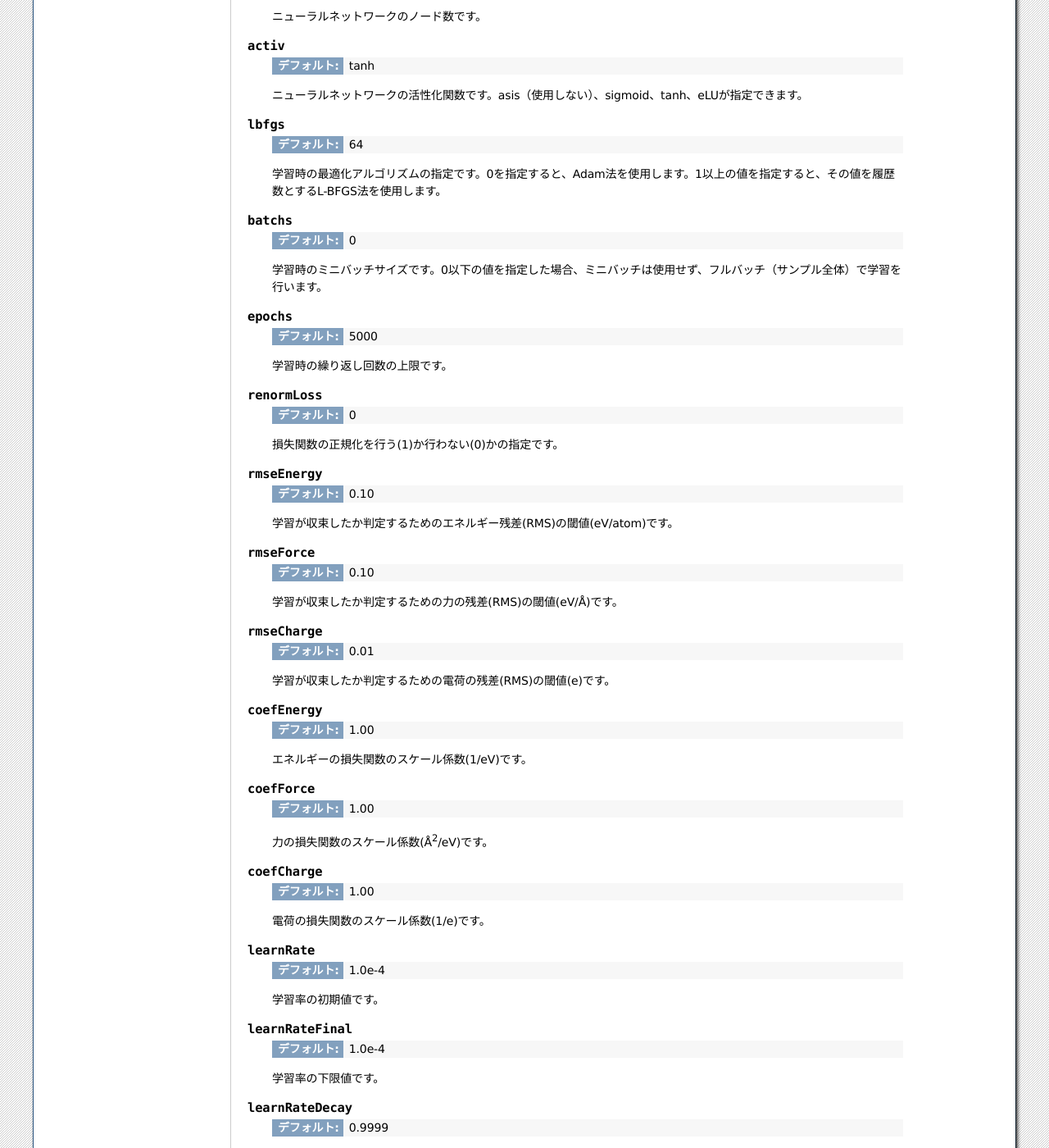
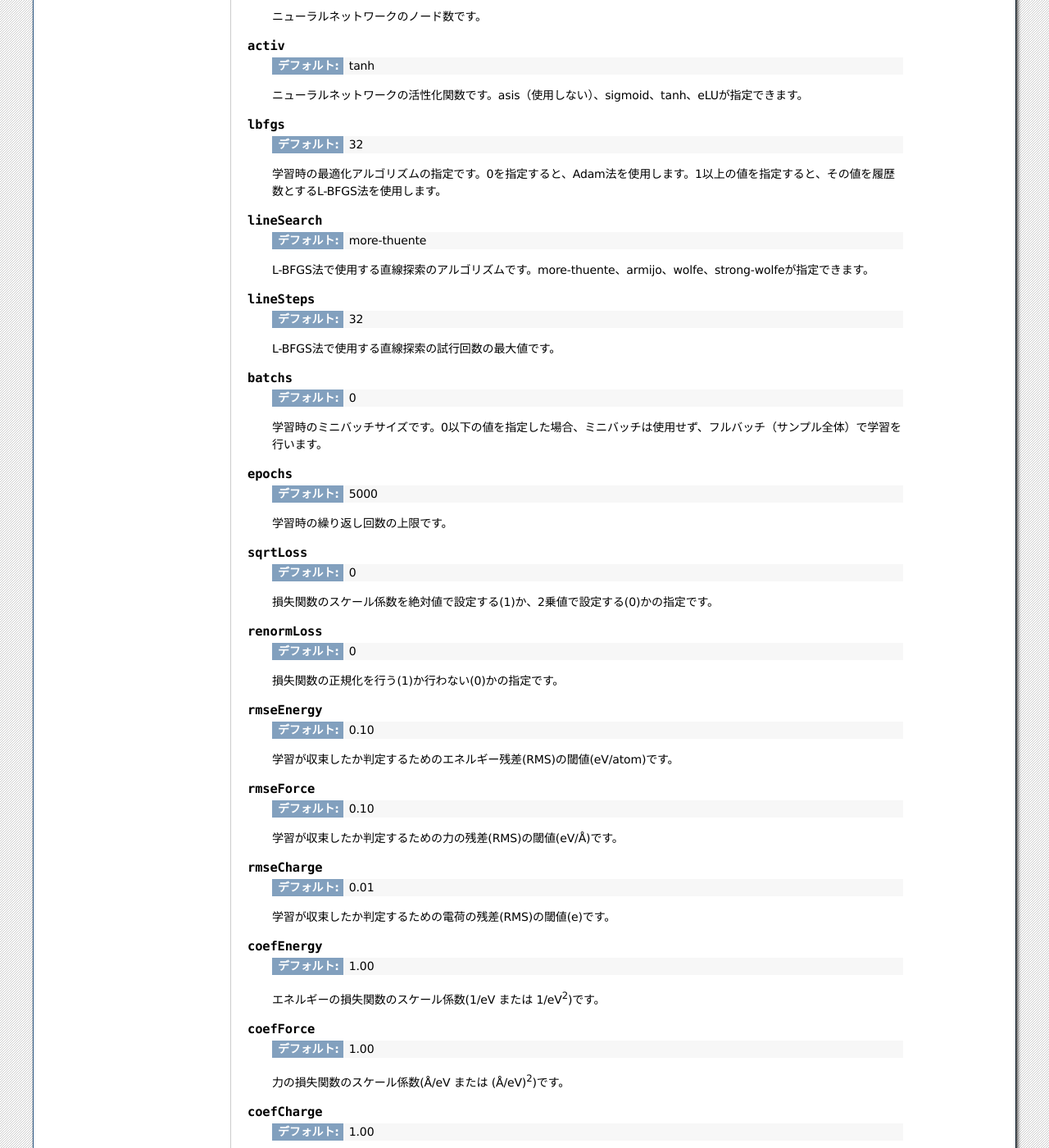
Before and after one commit to advancesoftcorp/neuralmd-doc, a Sphinx documentation site: the page built from docs/source/usage/prop.rst, in a window 1280 px wide and 1400 px high, scrolled down 1835 px. Shown: the whole window at 82% size. Built offline with Sphinx 7.4.7, drawn with Linux system fonts in a browser that asks for light colours; formulas are drawn with MathJax 3; some of the changed text lies outside the part shown.

Commit message:
modify prop.rst

```diff
--- a/docs/source/usage/prop.rst
+++ b/docs/source/usage/prop.rst
@@ -118,9 +118,21 @@ sannp.propの書式
 
 .. describe:: lbfgs
 
- :デフォルト: 64
+ :デフォルト: 32
 
  学習時の最適化アルゴリズムの指定です。0を指定すると、Adam法を使用します。1以上の値を指定すると、その値を履歴数とするL-BFGS法を使用します。
+
+.. describe:: lineSearch
+
+ :デフォルト: more-thuente
+
+ L-BFGS法で使用する直線探索のアルゴリズムです。more-thuente、armijo、wolfe、strong-wolfeが指定できます。
+
+.. describe:: lineSteps
+
+ :デフォルト: 32
+
+ L-BFGS法で使用する直線探索の試行回数の最大値です。
 
 .. describe:: batchs
 
@@ -133,6 +145,12 @@ sannp.propの書式
  :デフォルト: 5000
 
  学習時の繰り返し回数の上限です。
+
+.. describe:: sqrtLoss
+
+ :デフォルト: 0
+
+ 損失関数のスケール係数を絶対値で設定する(1)か、2乗値で設定する(0)かの指定です。
 
 .. describe:: renormLoss
 
@@ -162,19 +180,19 @@ sannp.propの書式
 
  :デフォルト: 1.00
 
- エネルギーの損失関数のスケール係数(1/eV)です。
+ エネルギーの損失関数のスケール係数(1/eV または 1/eV\ :sup:`2`\ )です。
 
 .. describe:: coefForce
 
  :デフォルト: 1.00
 
- 力の損失関数のスケール係数(\ |angs|\ :sup:`2`/eV)です。
+ 力の損失関数のスケール係数(\ |angs|\ /eV または (\ |angs|\ /eV)\ :sup:`2`\ )です。
 
 .. describe:: coefCharge
 
  :デフォルト: 1.00
 
- 電荷の損失関数のスケール係数(1/e)です。
+ 電荷の損失関数のスケール係数(1/e または 1/e\ :sup:`2`\ )です。
 
 .. describe:: learnRate
 
```
